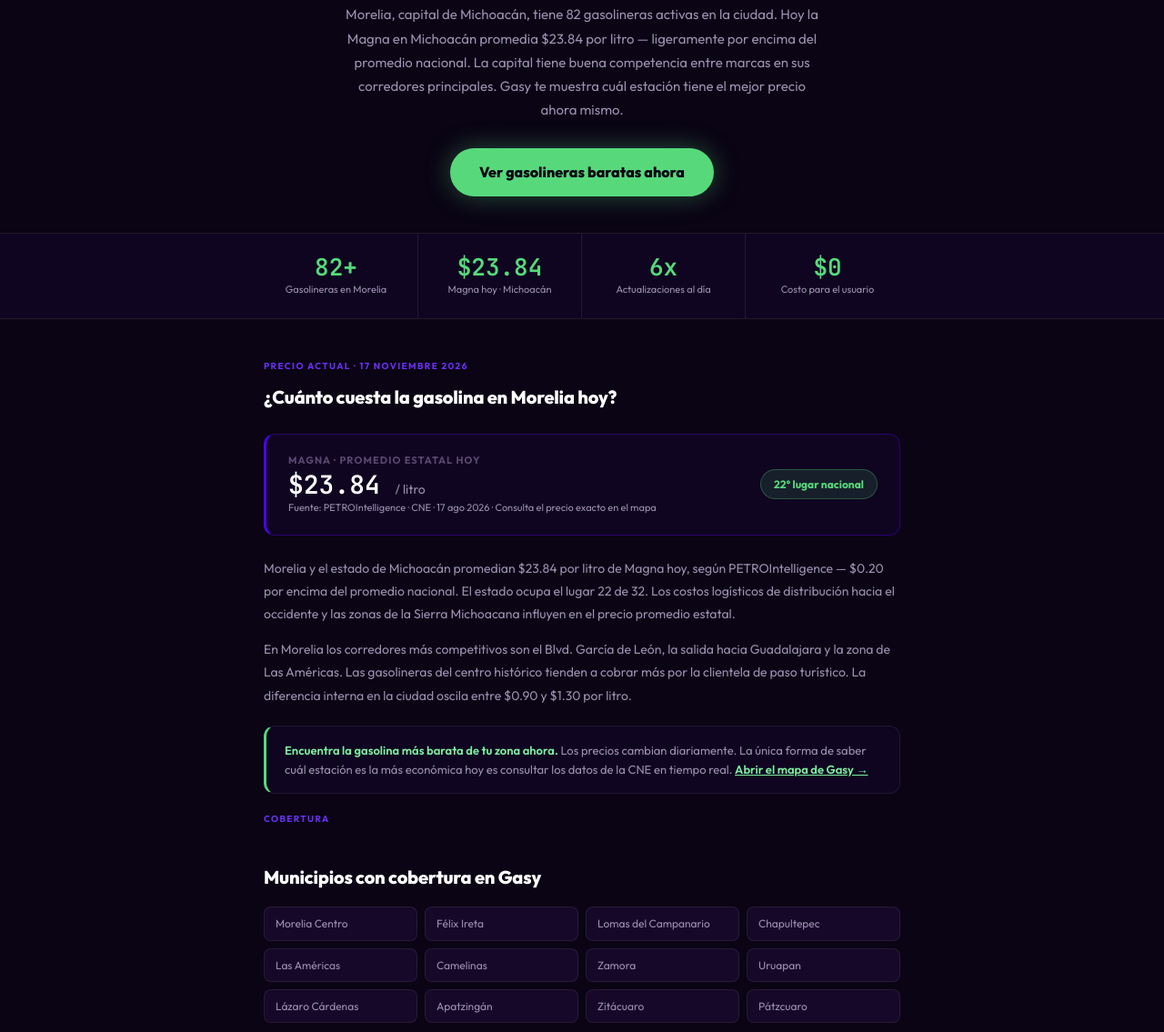
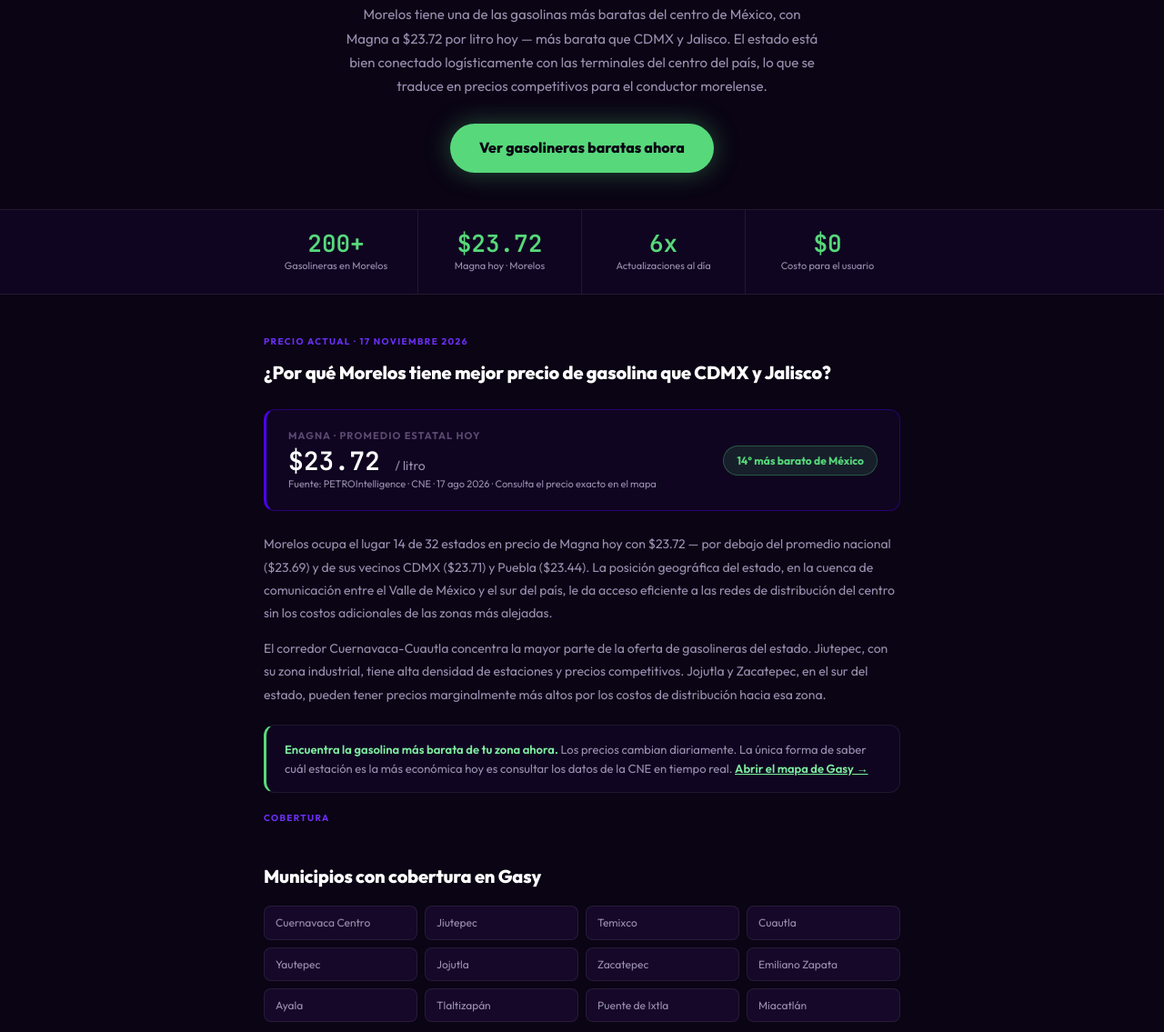
Before and after one commit to enriquemontes919-oss/gasy, a plain HTML site: page morelia.html in a window 1280 px wide. Shown: the part 257-1392 px from the top of the page at 91% size. Drawn offline with Linux system fonts and the light colour scheme.

Commit message:
Update morelia.html

```diff
--- a/morelia.html
+++ b/morelia.html
@@ -3,15 +3,15 @@
 <head>
 <meta charset="UTF-8">
 <meta name="viewport" content="width=device-width, initial-scale=1.0">
-<meta name="description" content="Precio gasolina hoy en Morelia, Michoacán. Encuentra la gasolinera más barata en Morelia con datos oficiales CNE en tiempo real.">
-<meta name="keywords" content="gasolina barata morelia, precio gasolina morelia, gasolinera morelia michoacan, precio litro gasolina morelia hoy, gasolina michoacan">
+<meta name="description" content="Precio gasolina hoy en Morelos. Encuentra la gasolinera más barata en Cuernavaca, Cuautla, Jiutepec y todo el estado de Morelos con datos CNE en tiempo real.">
+<meta name="keywords" content="gasolina barata morelos, precio gasolina morelos, gasolinera cuernavaca barata, precio litro gasolina morelos hoy, gasolina cuernavaca">
 <meta name="robots" content="index, follow">
-<meta property="og:title" content="Gasolina más barata en Morelia — Gasy">
-<meta property="og:description" content="Precio gasolina hoy en Morelia, Michoacán. Encuentra la gasolinera más barata en Morelia con datos oficiales CNE en tiempo real.">
-<meta property="og:url" content="https://gasy.mx/morelia">
+<meta property="og:title" content="Gasolina más barata en Morelos — Gasy">
+<meta property="og:description" content="Precio gasolina hoy en Morelos. Encuentra la gasolinera más barata en Cuernavaca, Cuautla, Jiutepec y todo el estado de Morelos con datos CNE en tiempo real.">
+<meta property="og:url" content="https://gasy.mx/morelos">
 <meta property="og:type" content="website">
-<link rel="canonical" href="https://gasy.mx/morelia">
-<title>Gasolina más barata en Morelia — Gasy</title>
+<link rel="canonical" href="https://gasy.mx/morelos">
+<title>Gasolina más barata en Morelos — Gasy</title>
 <link rel="icon" type="image/png" href="icon.png?v=2">
 <link rel="preconnect" href="https://fonts.googleapis.com">
 <link rel="preconnect" href="https://fonts.gstatic.com" crossorigin>
@@ -20,11 +20,11 @@
 {
   "@context": "https://schema.org",
   "@type": "WebPage",
-  "name": "Gasolina más barata en Morelia",
-  "description": "Precio gasolina hoy en Morelia, Michoacán. Encuentra la gasolinera más barata en Morelia con datos oficiales CNE en tiempo real.",
-  "url": "https://gasy.mx/morelia",
+  "name": "Gasolina más barata en Morelos",
+  "description": "Precio gasolina hoy en Morelos. Encuentra la gasolinera más barata en Cuernavaca, Cuautla, Jiutepec y todo el estado de Morelos con datos CNE en tiempo real.",
+  "url": "https://gasy.mx/morelos",
   "provider": {"@type": "WebApplication","name": "Gasy","url": "https://gasy.mx"},
-  "breadcrumb": {"@type": "BreadcrumbList","itemListElement": [{"@type": "ListItem","position": 1,"name": "Gasy","item": "https://gasy.mx"},{"@type": "ListItem","position": 2,"name": "Gasolina más barata en Morelia","item": "https://gasy.mx/morelia"}]}
+  "breadcrumb": {"@type": "BreadcrumbList","itemListElement": [{"@type": "ListItem","position": 1,"name": "Gasy","item": "https://gasy.mx"},{"@type": "ListItem","position": 2,"name": "Gasolina más barata en Morelos","item": "https://gasy.mx/morelos"}]}
 }
 </script>
 <style>
@@ -166,49 +166,49 @@ footer a:hover{color:var(--text2);}
   </div>
 </nav>
 <div class="hero">
-  <div class="hero-eyebrow"> Morelia · Michoacán · Datos CNE en tiempo real</div>
-  <h1>Gasolina más barata en <em>Morelia, Michoacán</em></h1>
-  <p>Morelia, capital de Michoacán, tiene 82 gasolineras activas en la ciudad. Hoy la Magna en Michoacán promedia $23.84 por litro — ligeramente por encima del promedio nacional. La capital tiene buena competencia entre marcas en sus corredores principales. Gasy te muestra cuál estación tiene el mejor precio ahora mismo.</p>
+  <div class="hero-eyebrow"> Morelos · Centro de México · Datos CNE</div>
+  <h1>Gasolina más barata en <em>Morelos</em></h1>
+  <p>Morelos tiene una de las gasolinas más baratas del centro de México, con Magna a $23.72 por litro hoy — más barata que CDMX y Jalisco. El estado está bien conectado logísticamente con las terminales del centro del país, lo que se traduce en precios competitivos para el conductor morelense.</p>
   <a href="https://gasy.mx" class="hero-btn" target="_blank" rel="noopener"> Ver gasolineras baratas ahora</a>
 </div>
 <div class="stats-bar">
-  <div class="stat"><div class="stat-num">82+</div><div class="stat-lbl">Gasolineras en Morelia</div></div>
-  <div class="stat"><div class="stat-num">$23.84</div><div class="stat-lbl">Magna hoy · Michoacán</div></div>
+  <div class="stat"><div class="stat-num">200+</div><div class="stat-lbl">Gasolineras en Morelos</div></div>
+  <div class="stat"><div class="stat-num">$23.72</div><div class="stat-lbl">Magna hoy · Morelos</div></div>
   <div class="stat"><div class="stat-num">6x</div><div class="stat-lbl">Actualizaciones al día</div></div>
   <div class="stat"><div class="stat-num">$0</div><div class="stat-lbl">Costo para el usuario</div></div>
 </div>
 </div>
 <div class="content">
   <span class="section-label">Precio actual · 17 noviembre 2026</span>
-  <h2>¿Cuánto cuesta la gasolina en Morelia hoy?</h2>
+  <h2>¿Por qué Morelos tiene mejor precio de gasolina que CDMX y Jalisco?</h2>
   <div class="price-banner">
     <div>
       <div class="price-banner-label">Magna · Promedio estatal hoy</div>
-      <div class="price-banner-val">$23.84 <span style="font-size:14px;color:var(--text2);font-family:var(--sans);font-weight:400;">/ litro</span></div>
+      <div class="price-banner-val">$23.72 <span style="font-size:14px;color:var(--text2);font-family:var(--sans);font-weight:400;">/ litro</span></div>
       <div class="price-banner-sub">Fuente: PETROIntelligence · CNE · 17 ago 2026 · Consulta el precio exacto en el mapa</div>
     </div>
-    <div class="price-banner-badge">22° lugar nacional</div>
+    <div class="price-banner-badge">14° más barato de México</div>
   </div>
-  <p>Morelia y el estado de Michoacán promedian $23.84 por litro de Magna hoy, según PETROIntelligence — $0.20 por encima del promedio nacional. El estado ocupa el lugar 22 de 32. Los costos logísticos de distribución hacia el occidente y las zonas de la Sierra Michoacana influyen en el precio promedio estatal.</p>
-  <p>En Morelia los corredores más competitivos son el Blvd. García de León, la salida hacia Guadalajara y la zona de Las Américas. Las gasolineras del centro histórico tienden a cobrar más por la clientela de paso turístico. La diferencia interna en la ciudad oscila entre $0.90 y $1.30 por litro.</p>
+  <p>Morelos ocupa el lugar 14 de 32 estados en precio de Magna hoy con $23.72 — por debajo del promedio nacional ($23.69) y de sus vecinos CDMX ($23.71) y Puebla ($23.44). La posición geográfica del estado, en la cuenca de comunicación entre el Valle de México y el sur del país, le da acceso eficiente a las redes de distribución del centro sin los costos adicionales de las zonas más alejadas.</p>
+  <p>El corredor Cuernavaca-Cuautla concentra la mayor parte de la oferta de gasolineras del estado. Jiutepec, con su zona industrial, tiene alta densidad de estaciones y precios competitivos. Jojutla y Zacatepec, en el sur del estado, pueden tener precios marginalmente más altos por los costos de distribución hacia esa zona.</p>
   <div class="callout">
     <strong> Encuentra la gasolina más barata de tu zona ahora.</strong> Los precios cambian diariamente. La única forma de saber cuál estación es la más económica hoy es consultar los datos de la CNE en tiempo real. <a href="/" style="color:#7eeea0;font-weight:600;">Abrir el mapa de Gasy &#8594;</a>
   </div>
   <span class="section-label">Cobertura</span>
   <h2>Municipios con cobertura en Gasy</h2>
   <div class="colonias">
-    <div class="colonia-tag"> Morelia Centro</div>
-    <div class="colonia-tag"> Félix Ireta</div>
-    <div class="colonia-tag"> Lomas del Campanario</div>
-    <div class="colonia-tag"> Chapultepec</div>
-    <div class="colonia-tag"> Las Américas</div>
-    <div class="colonia-tag"> Camelinas</div>
-    <div class="colonia-tag"> Zamora</div>
-    <div class="colonia-tag"> Uruapan</div>
-    <div class="colonia-tag"> Lázaro Cárdenas</div>
-    <div class="colonia-tag"> Apatzingán</div>
-    <div class="colonia-tag"> Zitácuaro</div>
-    <div class="colonia-tag"> Pátzcuaro</div>
+    <div class="colonia-tag"> Cuernavaca Centro</div>
+    <div class="colonia-tag"> Jiutepec</div>
+    <div class="colonia-tag"> Temixco</div>
+    <div class="colonia-tag"> Cuautla</div>
+    <div class="colonia-tag"> Yautepec</div>
+    <div class="colonia-tag"> Jojutla</div>
+    <div class="colonia-tag"> Zacatepec</div>
+    <div class="colonia-tag"> Emiliano Zapata</div>
+    <div class="colonia-tag"> Ayala</div>
+    <div class="colonia-tag"> Tlaltizapán</div>
+    <div class="colonia-tag"> Puente de Ixtla</div>
+    <div class="colonia-tag"> Miacatlán</div>
   </div>
   <span class="section-label">Cómo funciona</span>
   <h2>Cómo encontrar la gasolina más barata cerca de ti</h2>
@@ -244,8 +244,8 @@ footer a:hover{color:var(--text2);}
   <h2>Preguntas frecuentes</h2>
   <div class="faq">
     <div class="faq-item">
-      <div class="faq-q">¿El precio en Morelia es diferente al de Lázaro Cárdenas?</div>
-      <div class="faq-a">Sí. Lázaro Cárdenas, al tener acceso al puerto, puede tener dinámicas de precio distintas. En general los municipios costeros y de la sierra michoacana tienden a tener precios más altos que la capital por la logística de distribución adicional.</div>
+      <div class="faq-q">¿El precio de gasolina en Morelos es igual en todo el estado?</div>
+      <div class="faq-a">No. La zona metropolitana de Cuernavaca-Jiutepec tiene la mayor competencia y los precios más bajos del estado. Los municipios más alejados como Tlaquiltenango o Huitzilac pueden tener precios 10-30 centavos más altos por costos de distribución.</div>
     </div>
     <div class="faq-item">
       <div class="faq-q">¿Con qué frecuencia se actualizan los precios?</div>
@@ -267,8 +267,8 @@ footer a:hover{color:var(--text2);}
 </div>
 </div>
 <div class="cta-bottom">
-  <h2>Encuentra la gasolina más barata<br>en Morelia ahora</h2>
-  <p>82 gasolineras en Morelia en el mapa. Gratis, sin registro.</p>
+  <h2>Encuentra la gasolina más barata<br>en Morelos ahora</h2>
+  <p>Todo Morelos en el mapa de Gasy. Gratis, sin registro.</p>
   <a href="https://gasy.mx" class="hero-btn" target="_blank" rel="noopener"> Abrir Gasy ahora</a>
   <div class="cities" style="margin-top:28px;">
     <a href="/ciudad-de-mexico" class="city-link">CDMX</a>
```
